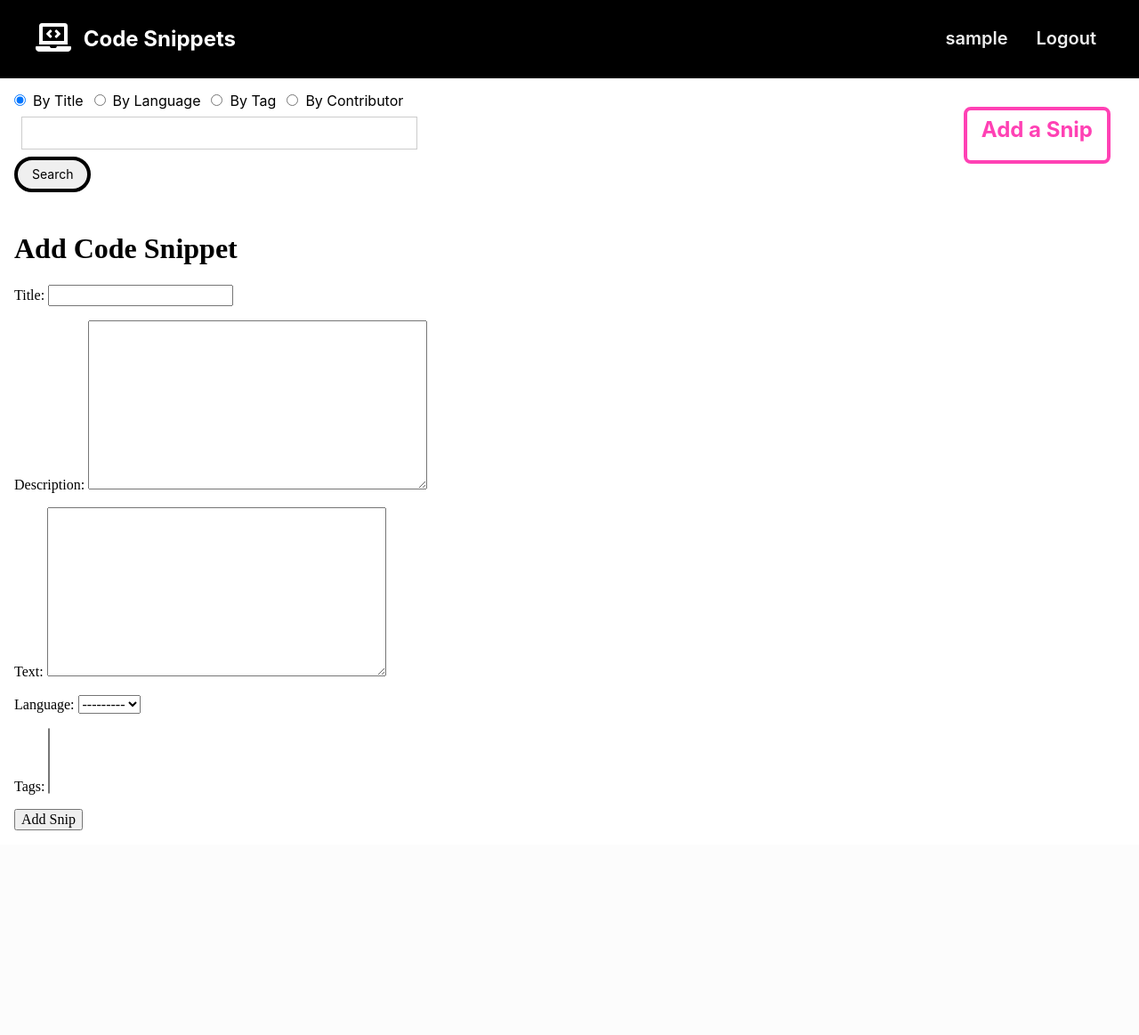
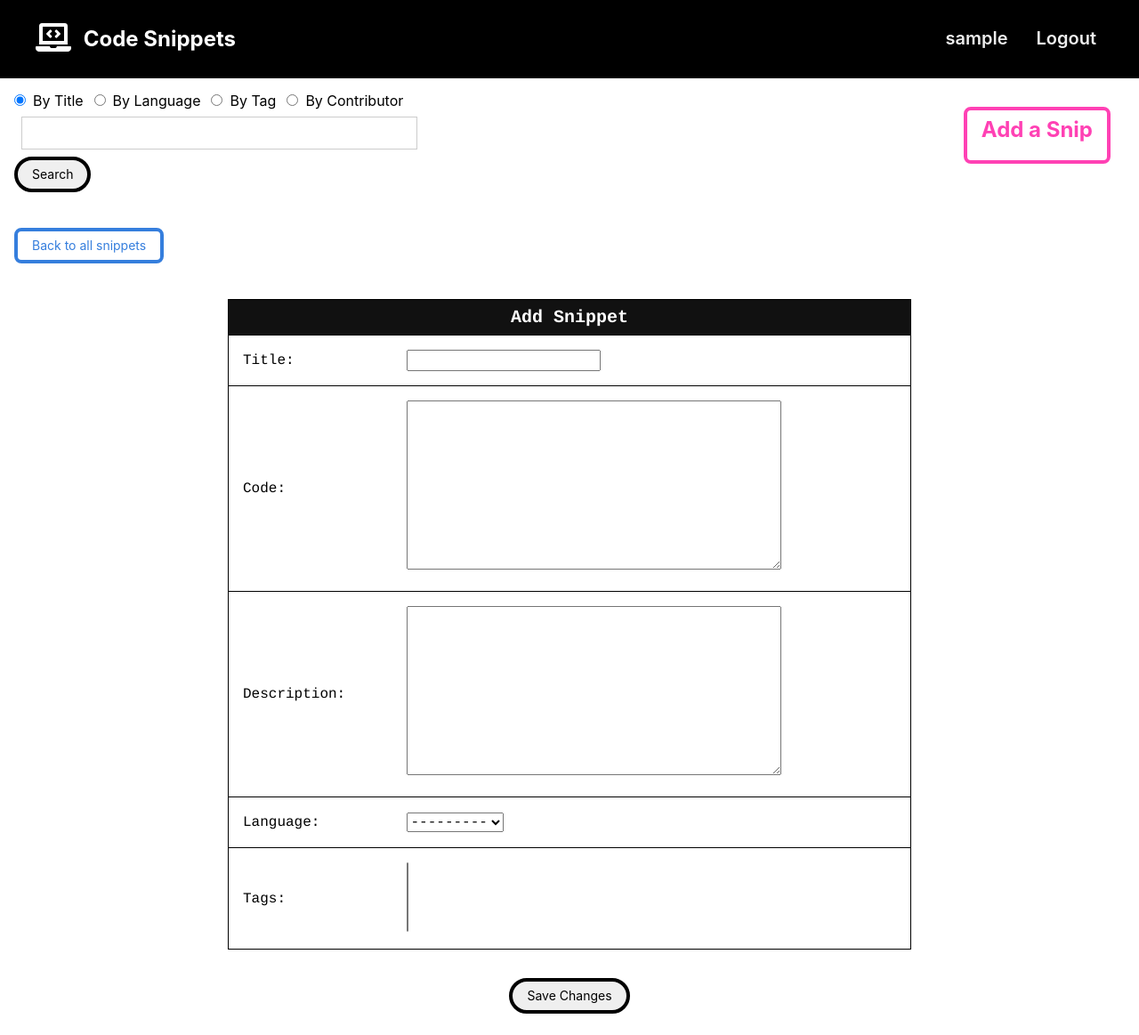
Before and after one commit to Momentum-Team-10/django-duplex-team-hufflepuff, a Django app: page /snips/add/ in a window 1280 px wide. Shown: the whole page at 89% size. Before the commit the page ends 933 px from the top, so only its background shows below. Run offline with Django 3.2, Linux system fonts and the light colour scheme; the visitor is signed in with stand-in values (Sample User, id 1); data that the repository does not hold is empty.

Commit message:
styled add and edit snips pages; included load static template tag to user_page

```diff
--- a/hufflepuff/templates/code_snips/add_snip.html
+++ b/hufflepuff/templates/code_snips/add_snip.html
@@ -1,14 +1,56 @@
 {% extends 'base.html' %}
 
 {% block content %}
-<h1>Add Code Snippet</h1>
 
 <div>
-    <form action="{% url 'add_snip' %}", method='POST'>
+    <a class="f6 link dim br3 ba bw2 ph3 pv2 mb2 dib blue sans-serif" href={% url 'home_page' %}>Back to all snippets</a>
+    <form action="{% url 'add_snip' %}" method='POST'>
         {% csrf_token %}
-        {{ form.as_p }}
-        <div>
-            <button type="submit">Add Snip</button>
+        <article  class="center mw5 mw7-ns hidden ba mv4">
+            <h1 class=" f4 bg-near-black white tc mv0 pv2 ph3 courier">Add Snippet</h1>
+            <div class="pa3 bt flex items-center">
+                <p class="f6 f5-ns lh-copy mv0 courier w-25 center">
+                    Title:
+                </p>
+                <p class="f6 f5-ns lh-copy mv0 courier w-75">
+                    {{ form.title }}
+                </p>
+            </div>
+            <div class="pa3 bt flex items-center">
+                <p class="f6 f5-ns lh-copy mv0 courier w-25 center">
+                    Code:
+                </p>
+                <p class="f6 f5-ns lh-copy mv0 courier w-75">
+                    {{ form.text }}
+                </p>
+            </div>
+            <div class="pa3 bt flex items-center">
+                <p class="f6 f5-ns lh-copy mv0 courier w-25 center">
+                    Description:
+                </p>
+                <p class="f6 f5-ns lh-copy mv0 courier w-75">
+                    {{ form.description }}
+                </p>
+            </div>
+            <div class="pa3 bt flex items-center">
+                <p class="f6 f5-ns lh-copy mv0 courier w-25 center">
+                    Language:
+                </p>
+                <p class="f6 f5-ns lh-copy mv0 courier w-75">
+                    {{ form.language }}
+                </p>
+            </div>
+            <div class="pa3 bt flex items-center">
+                <p class="f6 f5-ns lh-copy mv0 courier w-25 center">
+                    Tags:
+                </p>
+                <p class="f6 f5-ns lh-copy mv0 courier w-75">
+                    {{ form.tags }}
+                </p>
+            </div>
+        </article>
+        <div class="flex justify-center">
+            <button class="f6 grow no-underline br-pill ba bw2 ph3 pv2 mb2 dib black sans-serif" type="submit">Save Changes</button>
         </div>
     </form>
 </div>
--- a/hufflepuff/templates/code_snips/user_page.html
+++ b/hufflepuff/templates/code_snips/user_page.html
@@ -1,4 +1,6 @@
 {% extends "base.html" %}
+
+{% load static %}
 
 {% block javascript %}
 <script src="{% static 'js/prism.js' %}" defer></script>
```
Also changed, not shown: hufflepuff/templates/code_snips/edit_snip.html (+47 -6 lines).
